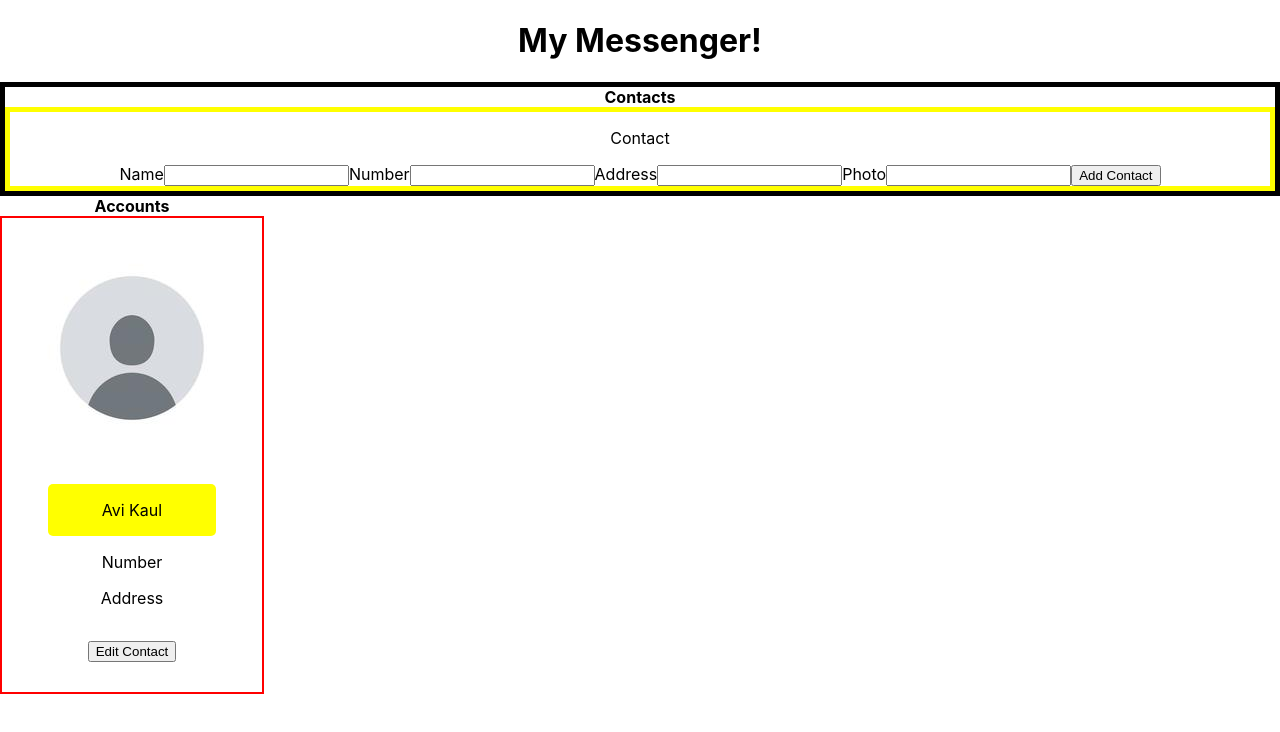
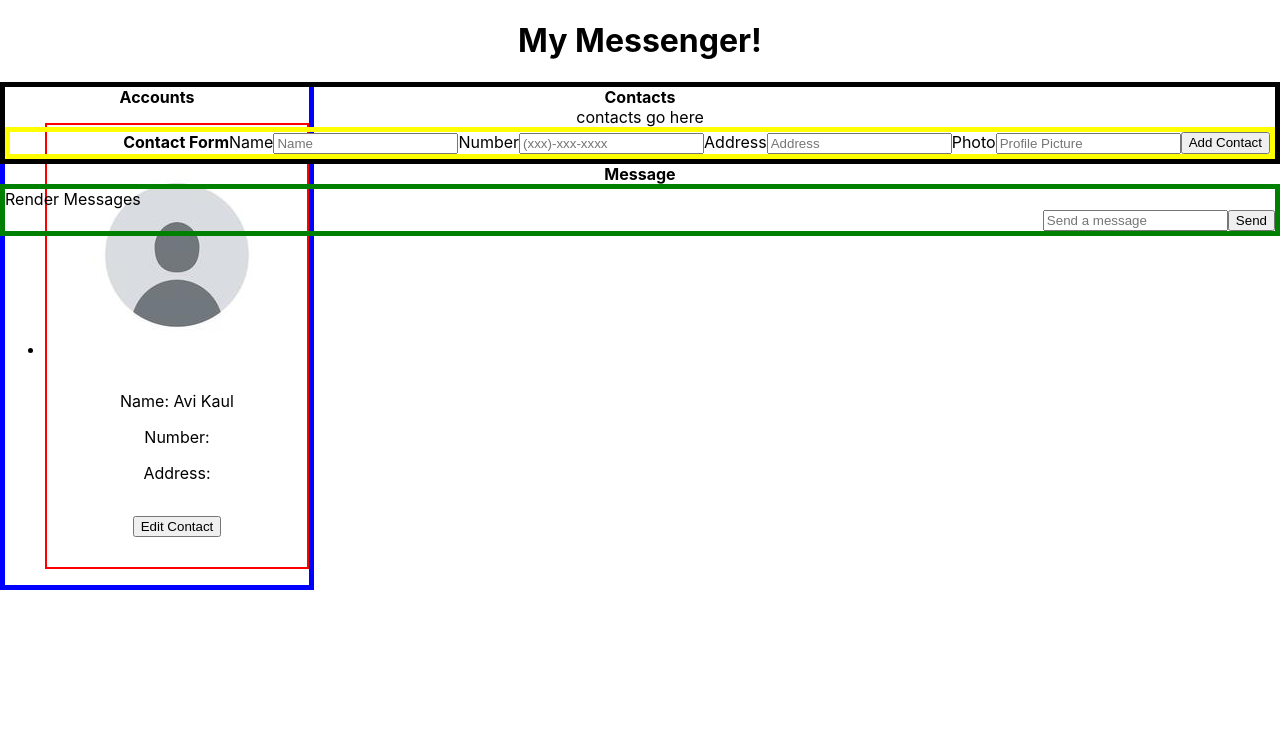
Before and after one commit to akaul823/Phase-2-Project, a React (Create React App) app in the folder phase2project/: page / in a window 1280 px wide. Shown: the top 732 px of the page. Built offline with nearby package versions, Linux system fonts and the light colour scheme.

Commit message:
i have separated component boxes. styling is not good

```diff
--- a/phase2project/src/AccountNav.js
+++ b/phase2project/src/AccountNav.js
@@ -2,14 +2,18 @@ import User from "./User";
 
 function AccountNav(){
     return (
-        <div className="account-container">
-            <nav className="account-list">
+        <nav className="account-container">
+            <div>
                 <strong>
                  Accounts
                 </strong>
-                <User />
+                <ul className="account-list">
+                    <li>
+                    <User />
+                    </li>
+                </ul>
+            </div>
         </nav>
-        </div>
     )
 }
 
--- a/phase2project/src/App.css
+++ b/phase2project/src/App.css
@@ -1,48 +1,42 @@
 .App {
   text-align: center;
-}
-
-.App-logo {
-  height: 40vmin;
-  pointer-events: none;
-}
-
-@media (prefers-reduced-motion: no-preference) {
-  .App-logo {
-    animation: App-logo-spin infinite 20s linear;
-  }
-}
-
-.App-header {
-  background-color: #282c34;
-  min-height: 100vh;
-  display: flex;
-  flex-direction: column;
-  align-items: center;
-  justify-content: center;
-  font-size: calc(10px + 2vmin);
-  color: white;
-}
-
-.App-link {
-  color: #61dafb;
+  position: relative;
 }
 
 .account-container{
   position: absolute;
   left: 0;
+  border: 5px solid blue
 }
 
 .contacts-container{
   position: relative;
   border: 5px solid;
-  padding: 30
+  padding: 30;
 }
 
-.contact-form{
+
+.new-contact-form{
   position: relative;
   border: 5px solid yellow;
-  padding: 30
+  padding: 30;
+  left: 0;
+  display: flex;
+  justify-content: flex-end;
+}
+
+.message-display{
+  position: relative;
+  border: 5px solid green;
+  padding: 17;
+  align-items: center;
+}
+.message-content{
+  display: flex
+}
+.send-message{
+  display: flex;
+  justify-content: flex-end;
 }
 
 .user-card{
--- a/phase2project/src/App.js
+++ b/phase2project/src/App.js
@@ -10,10 +10,9 @@ function App() {
   return (
     <div className="App">
       <Header />
+      <AccountNav />
       <Contacts />
       <Messenger />
-      <AccountNav />
-
     </div>
   );
 }
--- a/phase2project/src/Contacts.js
+++ b/phase2project/src/Contacts.js
@@ -6,8 +6,11 @@ function Contacts(){
                 <strong>
                     Contacts
                 </strong>
+                <div className="contacts">
+                    contacts go here
+                </div>
                 <div className="contact-form">
-                <NewContactForm />
+                    <NewContactForm />
                 </div>
             </nav>
         </div>
--- a/phase2project/src/Messenger.js
+++ b/phase2project/src/Messenger.js
@@ -2,9 +2,19 @@
 function Messenger(){
     return(
         <div className="message-container">
-            <div>
-
-
+            <strong>
+                Message
+            </strong>
+            <div className="message-display">
+                <div className="message-content">
+                    Render Messages
+                </div>
+                <div className="send-message">
+                    <div>
+                        <input placeholder="Send a message"></input>
+                        <button>Send </button>
+                    </div>
+                </div>
             </div>
 
         </div>
--- a/phase2project/src/NewContactForm.js
+++ b/phase2project/src/NewContactForm.js
@@ -1,17 +1,17 @@
 function NewContactForm(){
     return(
         <form className="new-contact-form">
-            <p>Contact</p>
-            <label>
+            <b>Contact Form</b>
+            <div>
                 Name
-                <input type="text" name="text" />
+                <input type="text" name="text" placeholder="Name" />
                 Number
-                <input type="text" name="text" />
+                <input type="text" name="text" placeholder="(xxx)-xxx-xxxx" />
                 Address
-                <input type="text" name="text" />
+                <input type="text" name="text" placeholder="Address" />
                 Photo
-                <input type="text" name="text" />
-            </label>
+                <input type="text" name="text" placeholder="Profile Picture" />
+            </div>
 
             <input type="submit" value="Add Contact" />
         </form>
--- a/phase2project/src/User.js
+++ b/phase2project/src/User.js
@@ -3,9 +3,9 @@ function User(){
         <div className="user-card">
             <img src={"profile.jpg"} alt={"name"} className="user-image" />
             <div className="user-info" style={{borderRadius:"5px", padding: "1rem"}}>
-                <p className="user-name" style={{backgroundColor:"yellow",borderRadius:"5px",padding:"1rem"}}>Avi Kaul</p>
-                <p className='user-number'>Number</p>
-                <p className='user-address'>Address</p>
+                <p className="user-name"> Name: Avi Kaul</p>
+                <p className='user-number'> Number: </p>
+                <p className='user-address'> Address: </p>
             </div>
             <button>Edit Contact</button>
         </div>
```
